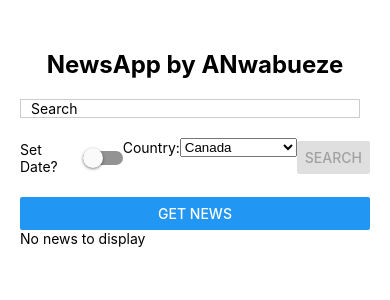
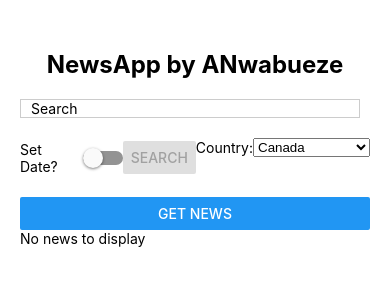
Before and after one commit to texttony4me/NewsProjectCp24, a React Native app in the folder A.NewsApp/: screen / in a window 390 px wide. Shown: the top 300 px of the page. Built offline with nearby package versions, Linux system fonts and the light colour scheme.

Commit message:
style adjustment

```diff
--- a/A.NewsApp/App.js
+++ b/A.NewsApp/App.js
@@ -156,6 +156,12 @@ export default function App() {
         <Switch
           value={useDateConstraints}
           onValueChange={handleToggleDateConstraints}
+
+        />
+        <Button
+          title="Search"
+          onPress={searchNews}
+          disabled={!query.trim() || (useDateConstraints && (!fromDate.trim() || !toDate.trim()))}
         />
 
 <       View style={styles.inputContainer}>
@@ -171,11 +177,7 @@ export default function App() {
         </Picker>
       </View>
 
-        <Button
-          title="Search"
-          onPress={searchNews}
-          disabled={!query.trim() || (useDateConstraints && (!fromDate.trim() || !toDate.trim()))}
-        />
+
       </View>
       <Button
         title="Get News"
```
